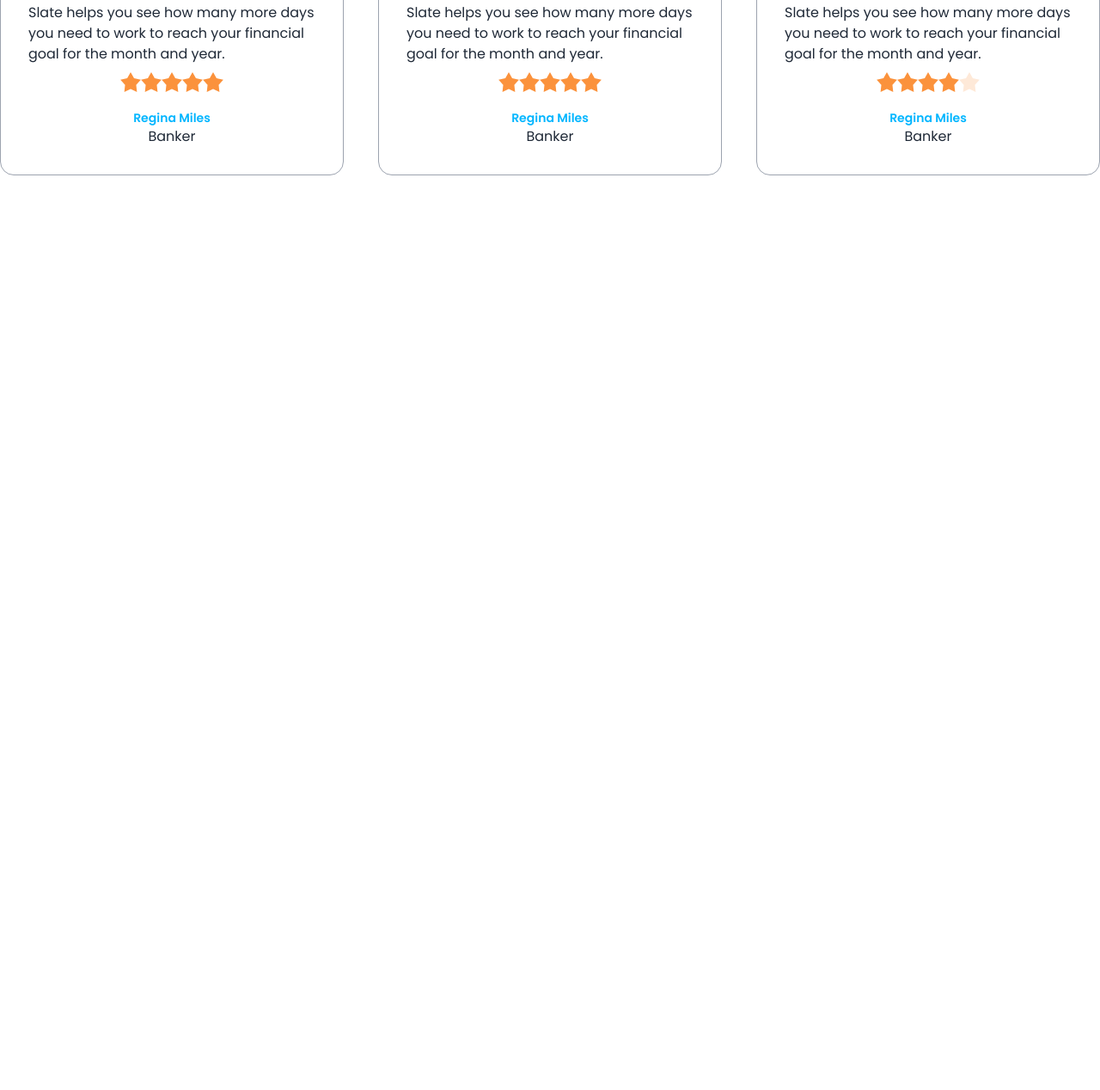
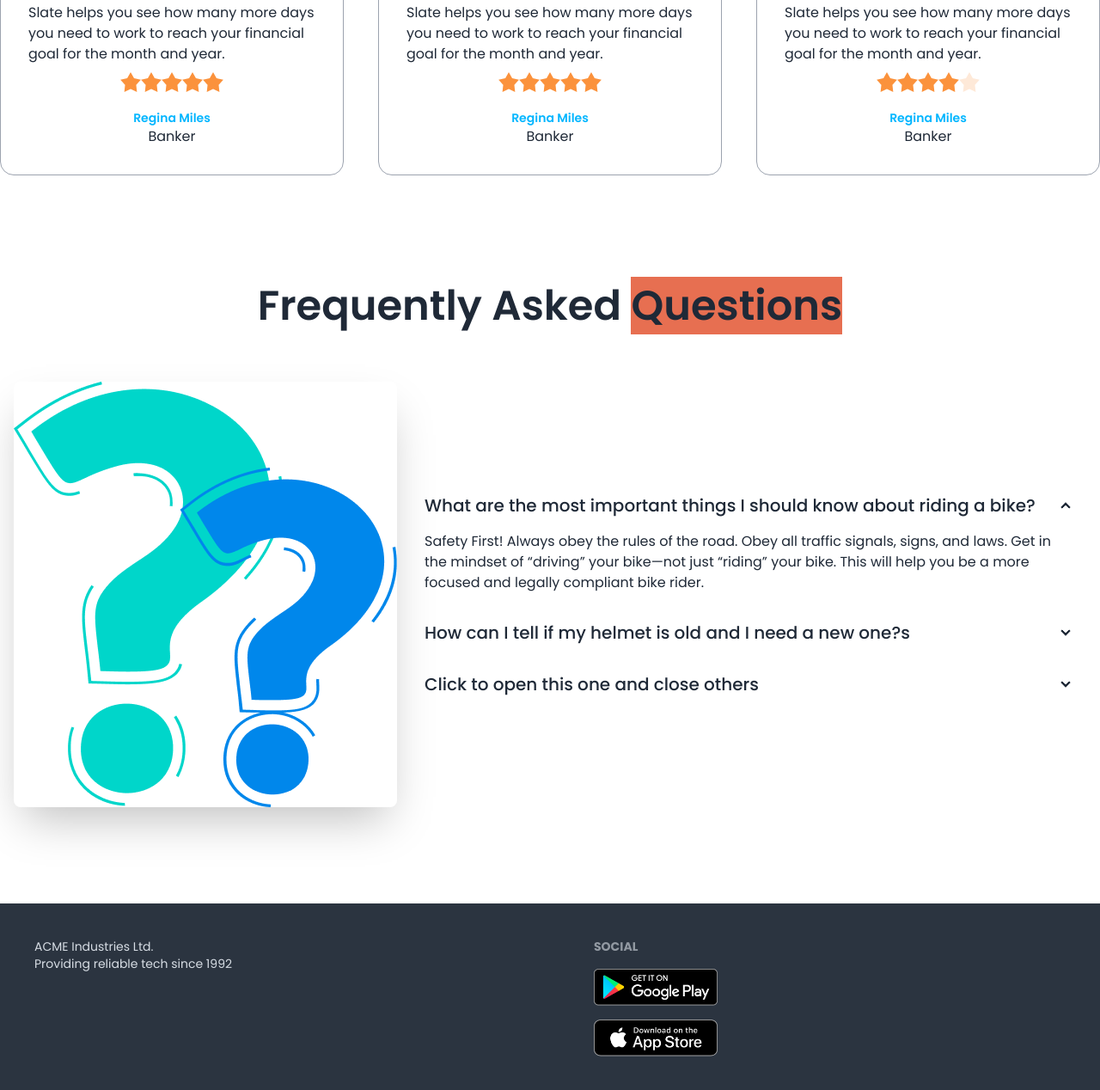
Before and after one commit to arafat103808/biker-zone-daisy, a plain HTML site: page index.html in a window 1280 px wide. Shown: the part 1732-3000 px from the top of the page at 86% size. Before the commit the page ends 2064 px from the top, so only its background shows below. Drawn offline with nearby package versions, Linux system fonts and the light colour scheme.

Commit message:
added footer and FAQ

```diff
--- a/index.html
+++ b/index.html
@@ -304,11 +304,64 @@
 
 
         </section>
+        <!-- FAQ -->
+        <section  class="my-24">
+          <h2 class="text-5xl font-semibold text-center mb-12">Frequently Asked  <span class="bg-bike-primary"> Questions </span></h2>
+          <!-- first-question -->
+          <div class="hero ">
+            <div class="hero-content flex-col la:gap-24 lg:flex-row">
+              <img src="images/others/faq.png" class=" w-1/2la:max-w-sm rounded-lg shadow-2xl" />
+              <div>
+                <div class="collapse collapse-arrow ">
+                  <input type="radio" name="my-accordion-2" checked="checked" />
+                  <div class="collapse-title text-xl font-medium">
+                    What are the most important things I should
+                    know about riding a bike?
+                  </div>
+                  <div class="collapse-content">
+                    <p>Safety First! Always obey the rules of the road. Obey all traffic signals, signs, and laws. Get in the mindset of “driving” your bike—not just “riding” your bike. This will help you be a more focused and legally compliant bike rider. </p>
+                  </div>
+                </div>
+                <div class="collapse collapse-arrow ">
+                  <input type="radio" name="my-accordion-2" />
+                  <div class="collapse-title text-xl font-medium">
+                    How can I tell if my helmet is old and I need a
+                    new one?s
+                  </div>
+                  <div class="collapse-content">
+                    <p>hello</p>
+                  </div>
+                </div>
+                <div class="collapse collapse-arrow ">
+                  <input type="radio" name="my-accordion-2" />
+                  <div class="collapse-title text-xl font-medium">
+                    Click to open this one and close others
+                  </div>
+                  <div class="collapse-content">
+                    <p>hello</p>
+                  </div>
+                </div>
+              </div>
+            </div>
+          </div>
+
+        </section>
 
 
     </main>
-    <footer>
+    <footer class="footer p-10 bg-neutral text-neutral-content">
+      <aside>
 
+        <p>ACME Industries Ltd.<br/>Providing reliable tech since 1992</p>
+      </aside>
+      <nav>
+        <header class="footer-title">Social</header>
+        <div class="grid grid-cols-1 gap-4">
+          <a ><img class="w-36" src="images/others/android.png" alt=""></a>
+          <a><img class="w-36" src="images/others/ios.png" alt=""></a>
+
+        </div>
+      </nav>
     </footer>
 </body>
 </html>
```
